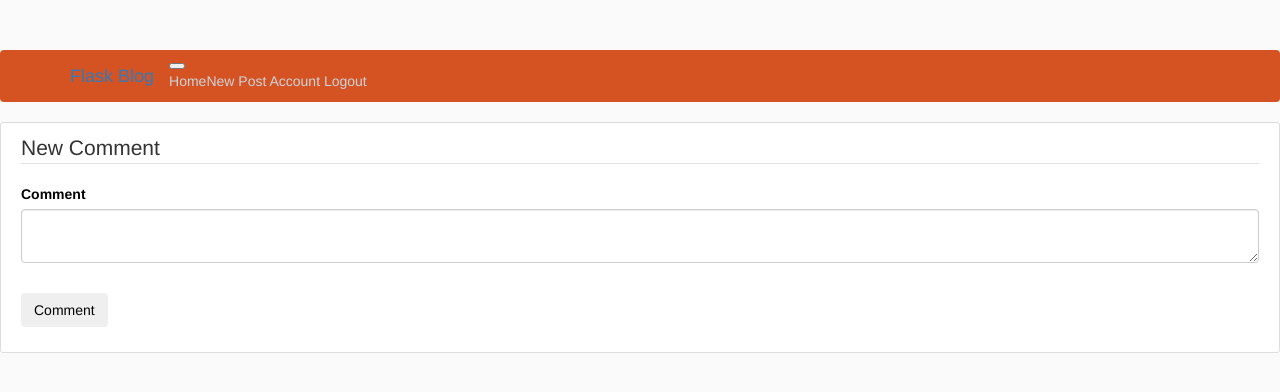
After one commit to vsidera/MyBlog, a Flask app: page /comments/new in a window 1280 px wide. The commit adds this page. Shown: the top 392 px of the page. Run offline with Flask 2, Linux system fonts and the light colour scheme; a user stored in the database is signed in; some libraries are stand-ins or nearby versions.

Commit message:
create new_comment route

```diff
--- a/app/forms.py
+++ b/app/forms.py
@@ -59,3 +59,7 @@ class PostForm(FlaskForm):
     title = StringField('Title', validators=[DataRequired()])
     content = TextAreaField('Content', validators=[DataRequired()])
     submit = SubmitField('Post')
+
+class CommentsForm(FlaskForm):
+    comment = TextAreaField('Comment', validators=[DataRequired()])
+    submit = SubmitField('Comment')
--- a/app/routes.py
+++ b/app/routes.py
@@ -3,7 +3,7 @@ import secrets
 from PIL import Image
 from flask import render_template, url_for, flash, redirect, request
 from app import app, db, bcrypt
-from app.forms import RegistrationForm, LoginForm, UpdateAccountForm, PostForm
+from app.forms import RegistrationForm, LoginForm, UpdateAccountForm, PostForm, CommentsForm
 from app.models import User, Post, Comments
 from flask_login import login_user, current_user, logout_user, login_required
 from app.requests import get_quote
@@ -142,3 +142,16 @@ def delete_post(post_id):
 def comments():
     comments = Comments.query.all()
     return render_template('comments.html',comments=comments)
+
+@app.route("/comments/new", methods=['GET', 'POST'])
+@login_required
+def new_comment():
+    form = CommentsForm()
+    if form.validate_on_submit():
+        comments = Comments(comment=form.comment.data)
+        db.session.add(comments)
+        db.session.commit()
+        flash('Your comment has been created!', 'success')
+        return redirect(url_for('comments'))
+    return render_template('create_comments.html', title='New Comment',
+                           form=form, legend='New Comment')
--- /dev/null
+++ b/app/templates/create_comments.html
@@ -0,0 +1,27 @@
+{% extends "base.html" %}
+{% block content %}
+<div class="content-section">
+    <form method="POST" action="">
+        {{ form.hidden_tag() }}
+        <fieldset class="form-group">
+            <legend class="border-bottom mb-4">{{ legend }}</legend>
+            <div class="form-group">
+                {{ form.comment.label(class="form-control-label") }}
+                {% if form.comment.errors %}
+                    {{ form.comment(class="form-control form-control-lg is-invalid") }}
+                    <div class="invalid-feedback">
+                        {% for error in form.comment.errors %}
+                            <span>{{ error }}</span>
+                        {% endfor %}
+                    </div>
+                {% else %}
+                    {{ form.comment(class="form-control form-control-lg") }}
+                {% endif %}
+            </div>
+        </fieldset>
+        <div class="form-group">
+            {{ form.submit(class="btn btn-outline-info") }}
+        </div>
+    </form>
+</div>
+{% endblock content %}
--- a/app/templates/post.html
+++ b/app/templates/post.html
@@ -14,7 +14,7 @@
             <button type="button" class="btn btn-danger btn-sm m-1" data-toggle="modal" data-target="#deleteModal">Delete</button>
           </div>
         {% endif %}
-        <a class="btn btn-secondary btn-sm mt-1 mb-1" href="{{ url_for('comments') }}">comment</a>
+        <a class="btn btn-secondary btn-sm mt-1 mb-1" href="{{ url_for('new_comment') }}">comment</a>
       </div>
 
     </div>
```
Also changed, not shown: app/site.db.
